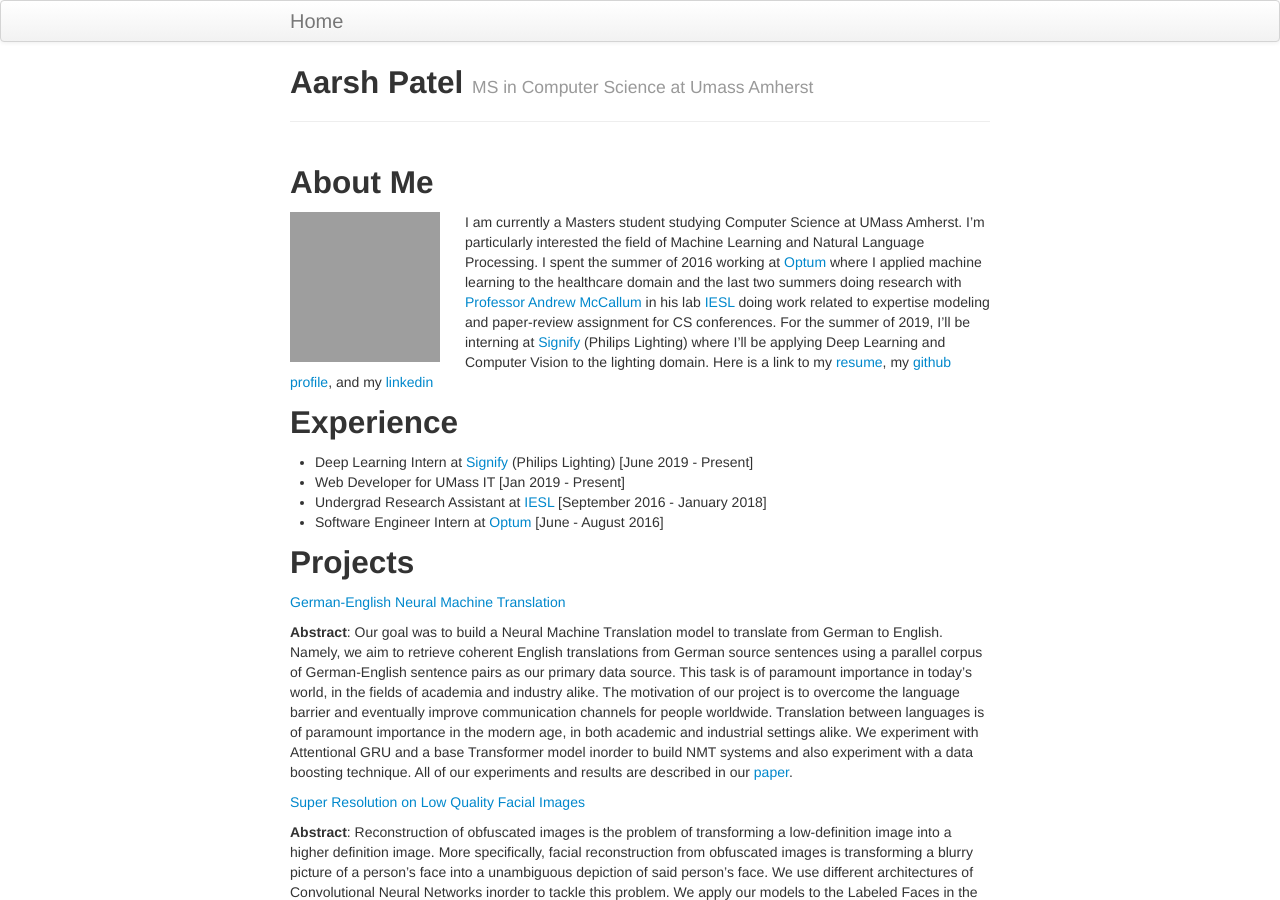
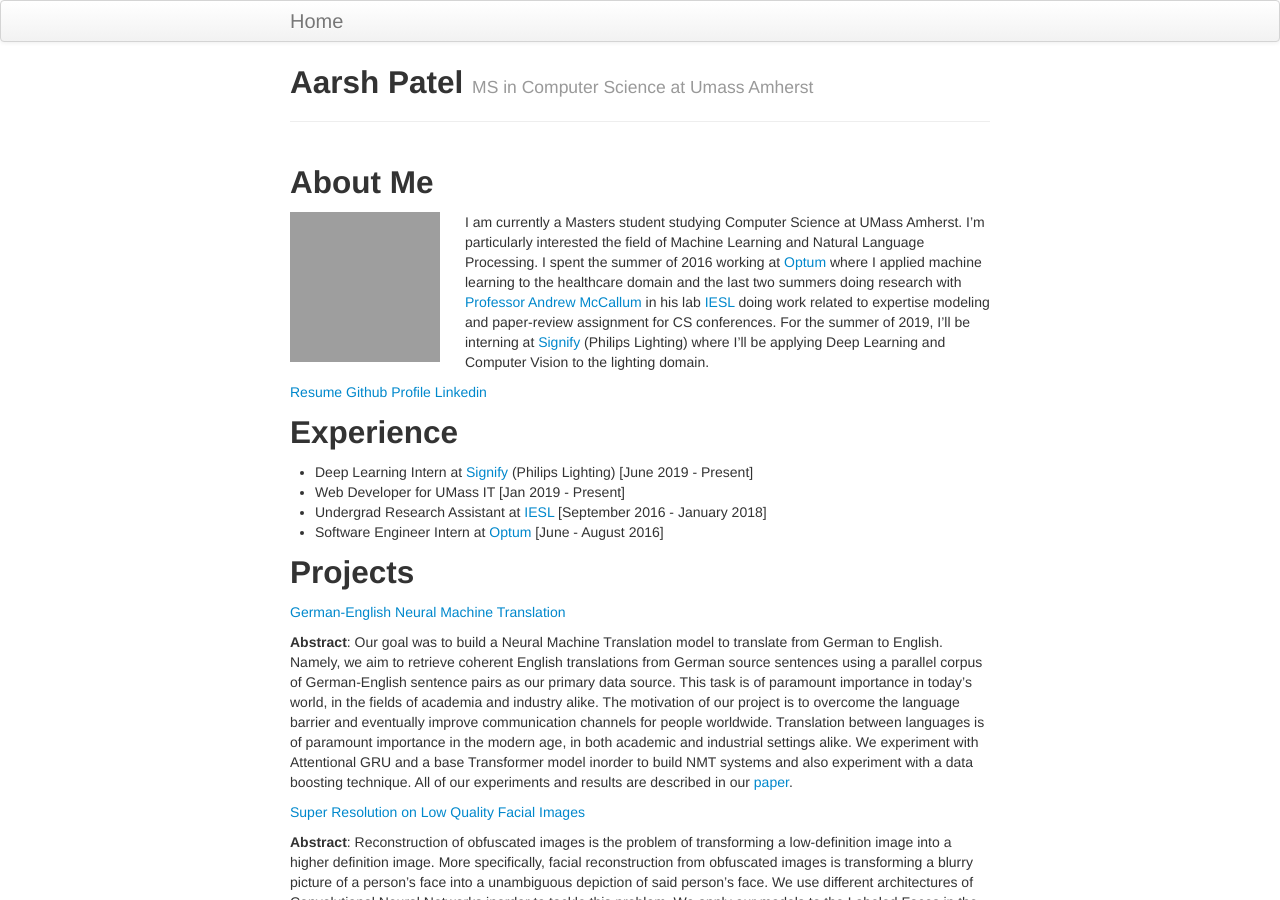
Before and after one commit to aarshpatel/website, a Jekyll site: the page built from index.md, in a window 1280 px wide and 900 px high. Built offline with Jekyll 4.4.1, drawn with Linux system fonts in a browser that asks for light colours; grey boxes are pictures that could not be loaded.

Commit message:
Update index.md

```diff
--- a/index.md
+++ b/index.md
@@ -10,7 +10,11 @@ About Me
 <img src="https://avatars1.githubusercontent.com/u/5000775?s=460&v=4" width="150" height="150" style="float:left;margin-right:25px;"/>
 I am currently a Masters student studying Computer Science at UMass Amherst. I'm particularly interested the field of Machine Learning and Natural Language
 Processing. I spent the summer of 2016 working at [Optum](https://www.optum.com/) where I applied machine learning to the healthcare domain and the last two summers doing research with [Professor Andrew McCallum](https://people.cs.umass.edu/~mccallum/) in his lab [IESL](http://www.iesl.cs.umass.edu/) doing work related to expertise modeling and paper-review assignment
-for CS conferences. For the summer of 2019, I'll be interning at [Signify](https://www.signify.com/en-us) (Philips Lighting) where I'll be applying Deep Learning and Computer Vision to the lighting domain. Here is a link to my [resume](https://drive.google.com/file/d/1hBtD1asQuTUDkWcwnDmjiuUZQrJfqhAp/view?usp=sharing), my [github profile](https://github.com/aarshpatel), and my [linkedin](https://www.linkedin.com/in/aarsh-patel-407418117/)
+for CS conferences. For the summer of 2019, I'll be interning at [Signify](https://www.signify.com/en-us) (Philips Lighting) where I'll be applying Deep Learning and Computer Vision to the lighting domain.
+
+[Resume](https://drive.google.com/file/d/1hBtD1asQuTUDkWcwnDmjiuUZQrJfqhAp/view?usp=sharing)
+[Github Profile](https://github.com/aarshpatel)
+[Linkedin](https://www.linkedin.com/in/aarsh-patel-407418117/)
 
 
 Experience
```
